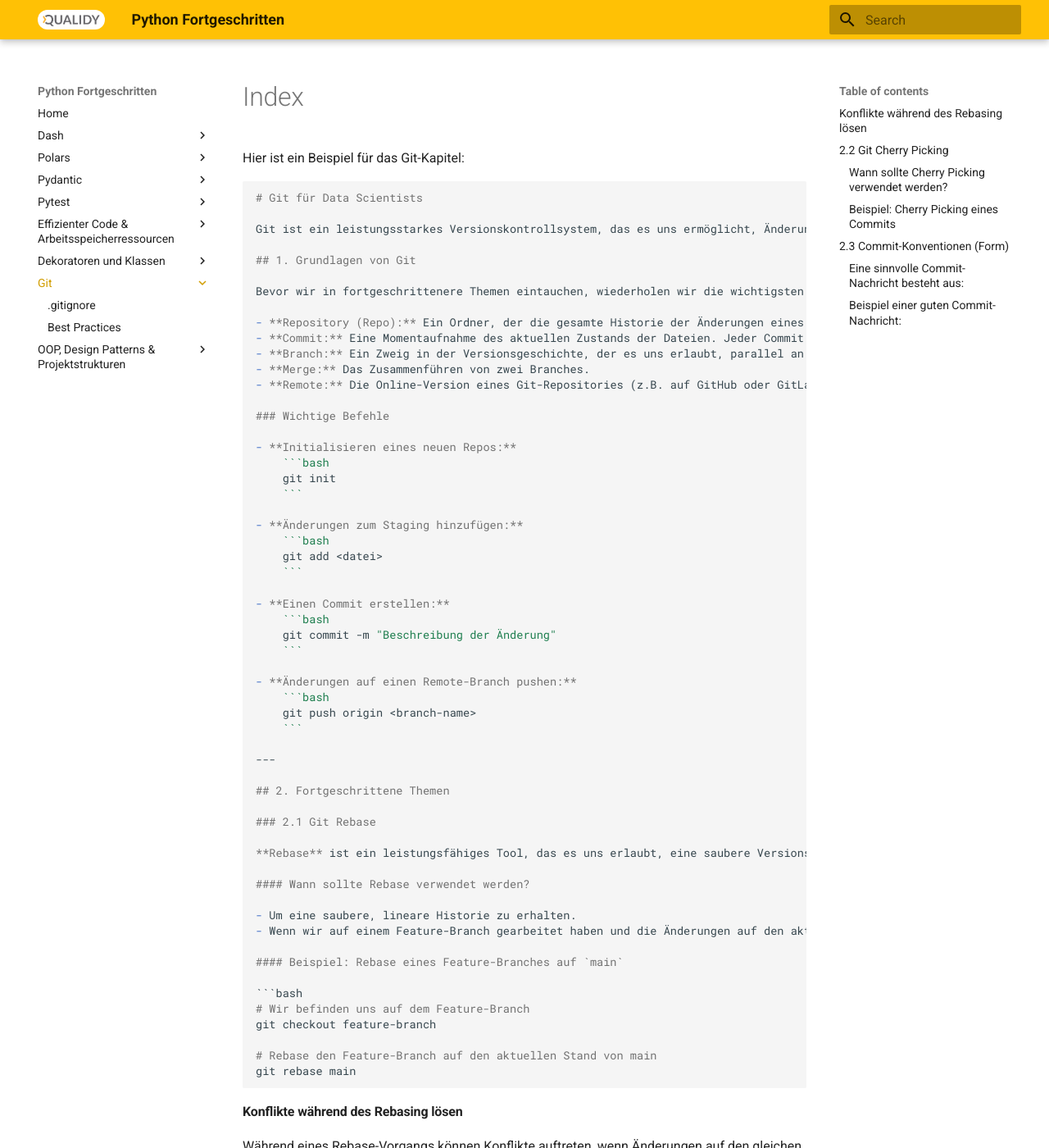
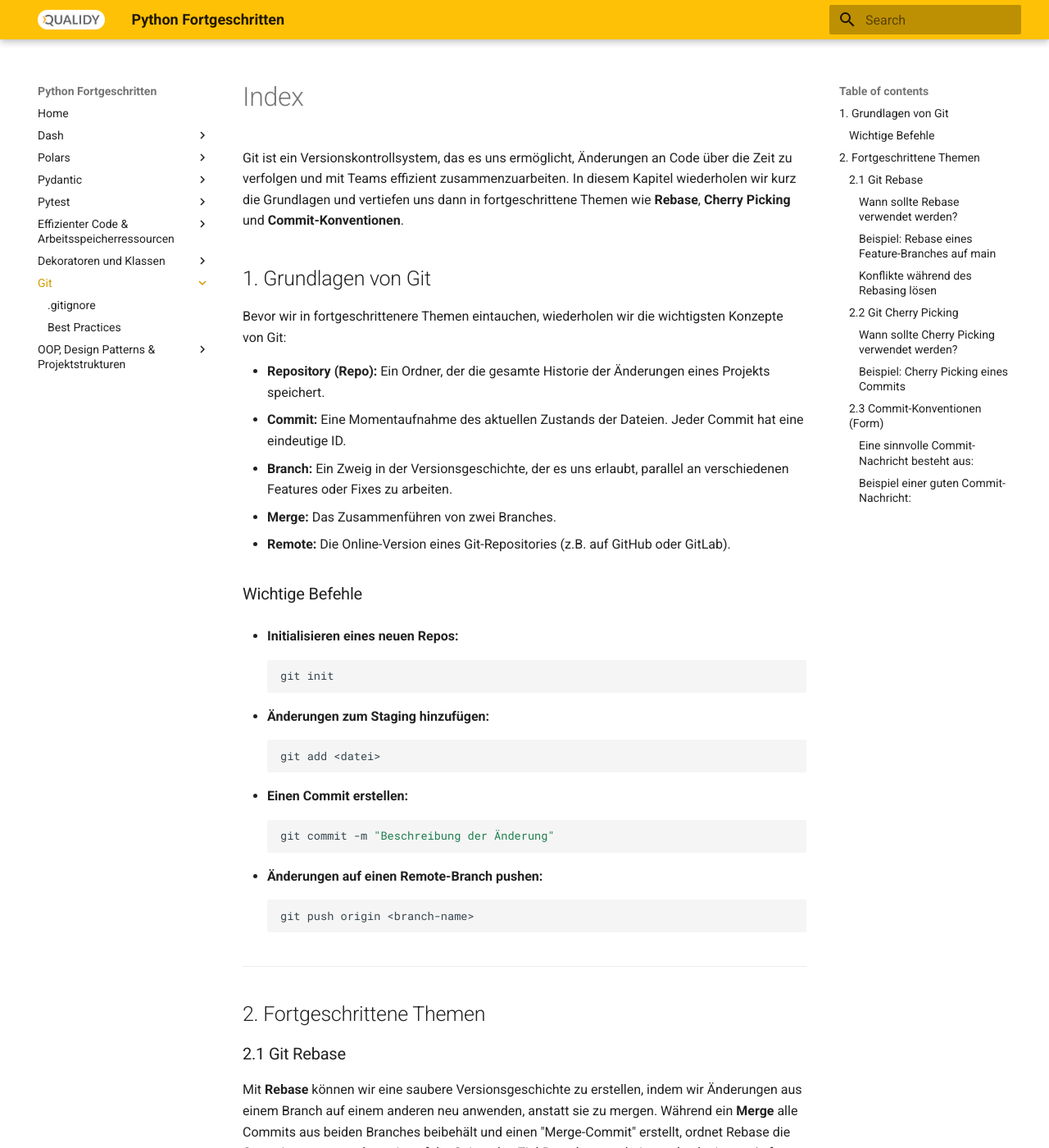
Before and after one commit to Qualidy/wiki-python-profi, an MkDocs documentation site: the page built from docs/git/index.md, in a window 1280 px wide and 1400 px high. Shown: the whole window at 82% size. Built offline with MkDocs 1.6.1 and Material for MkDocs 9.7.7, drawn with Linux system fonts in a browser that asks for light colours; some of the changed text lies outside the part shown.

Commit message:
Added pipeline

````diff
--- a/docs/git/index.md
+++ b/docs/git/index.md
@@ -1,9 +1,5 @@
-Hier ist ein Beispiel für das Git-Kapitel:
 
-```markdown
-# Git für Data Scientists
-
-Git ist ein leistungsstarkes Versionskontrollsystem, das es uns ermöglicht, Änderungen an Code über die Zeit zu verfolgen und mit Teams effizient zusammenzuarbeiten. In diesem Kapitel wiederholen wir kurz die Grundlagen und vertiefen uns dann in fortgeschrittene Themen wie **Rebase**, **Cherry Picking** und **Commit-Konventionen**.
+Git ist ein Versionskontrollsystem, das es uns ermöglicht, Änderungen an Code über die Zeit zu verfolgen und mit Teams effizient zusammenzuarbeiten. In diesem Kapitel wiederholen wir kurz die Grundlagen und vertiefen uns dann in fortgeschrittene Themen wie **Rebase**, **Cherry Picking** und **Commit-Konventionen**.
 
 ## 1. Grundlagen von Git
 
@@ -43,7 +39,7 @@ Bevor wir in fortgeschrittenere Themen eintauchen, wiederholen wir die wichtigst
 
 ### 2.1 Git Rebase
 
-**Rebase** ist ein leistungsfähiges Tool, das es uns erlaubt, eine saubere Versionsgeschichte zu erstellen, indem wir Änderungen aus einem Branch auf einem anderen neu anwenden, anstatt sie zu mergen. Während ein **Merge** alle Commits aus beiden Branches beibehält und einen "Merge-Commit" erstellt, ordnet Rebase die Commits neu an, sodass sie auf der Spitze des Ziel-Branches erscheinen, als ob sie von Anfang an dort gewesen wären.
+Mit **Rebase** können wir eine saubere Versionsgeschichte zu erstellen, indem wir Änderungen aus einem Branch auf einem anderen neu anwenden, anstatt sie zu mergen. Während ein **Merge** alle Commits aus beiden Branches beibehält und einen "Merge-Commit" erstellt, ordnet Rebase die Commits neu an, sodass sie auf der Spitze des Ziel-Branches erscheinen, als ob sie von Anfang an dort gewesen wären.
 
 #### Wann sollte Rebase verwendet werden?
 
````
Also changed, not shown: 1 other file.
